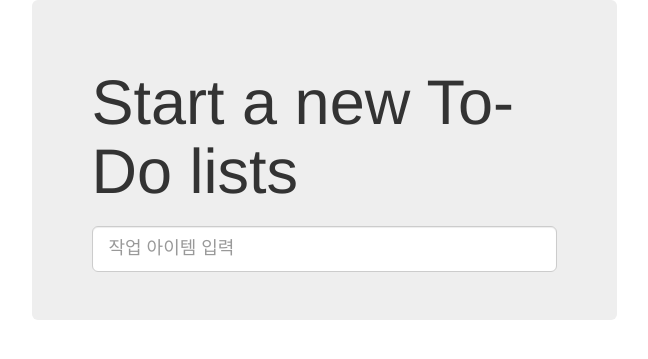
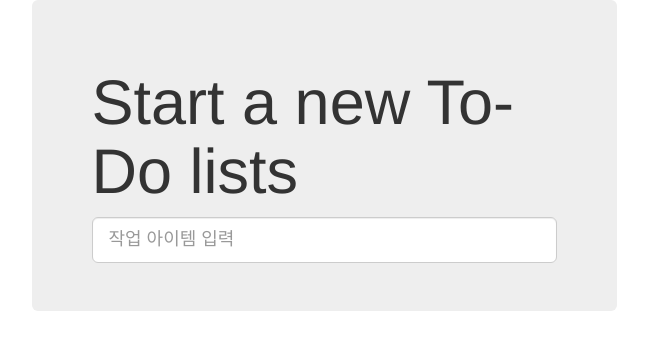
Before and after one commit to portfolio-y0711/2018_tdd, a Django app: page / in a window 1280 px wide. Shown: the top 359 px of the page, without its empty margins (316-964 px from the left). Run offline with Django 3.2, Linux system fonts and the light colour scheme; some libraries are stand-ins or nearby versions.

Commit message:
233p/lists/templates/base.html

```diff
--- a/superlists/lists/templates/base.html
+++ b/superlists/lists/templates/base.html
@@ -15,7 +15,7 @@
             <div class="text-center"></div>
                 <h1>{% block header_text %}{% endblock %}</h1>
                 <form method="POST" action="{% block form_action %}{% endblock %}">
-                <input name ="item_text" id="id_new_item" placeholder="작업 아이템 입력" class="form-control input-lg">
+                    {{ form.text }}
                     {% csrf_token %}
                     {% if error %}
                         <div class="form_group has-error">
```
